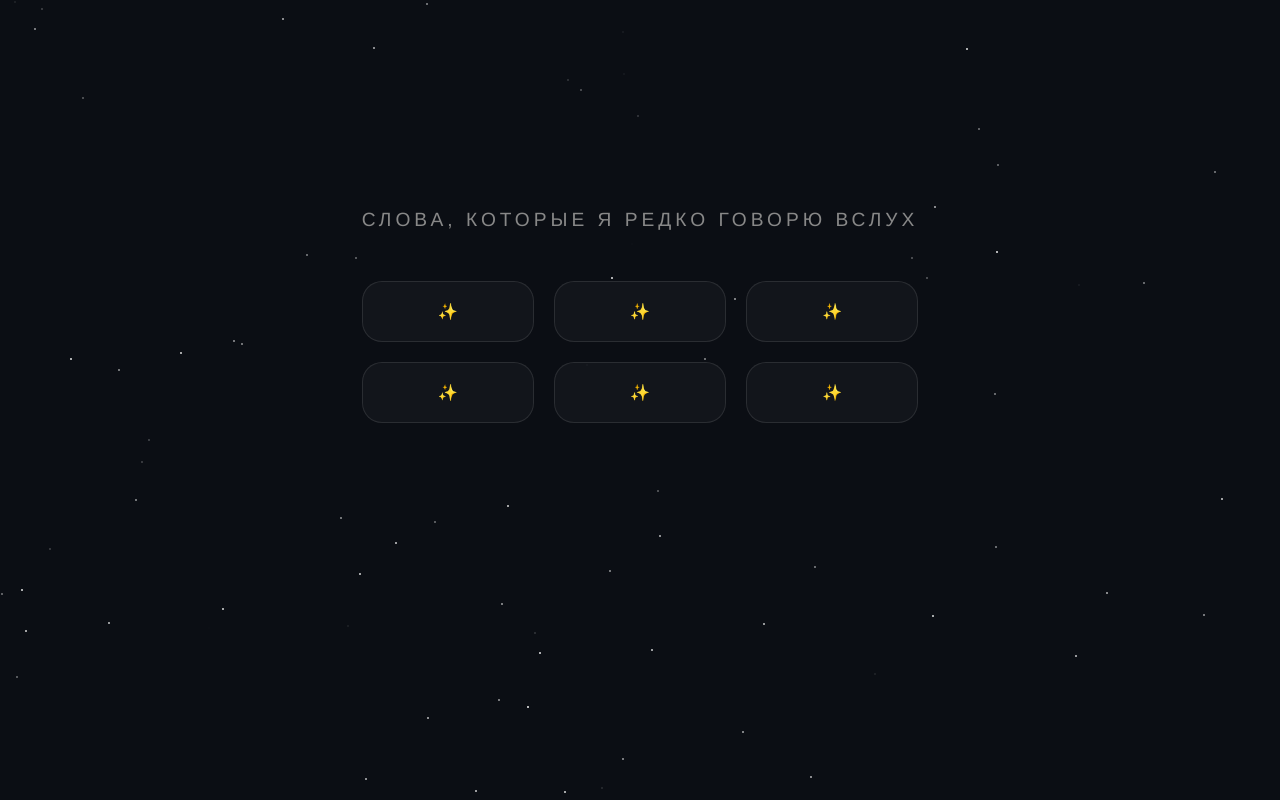
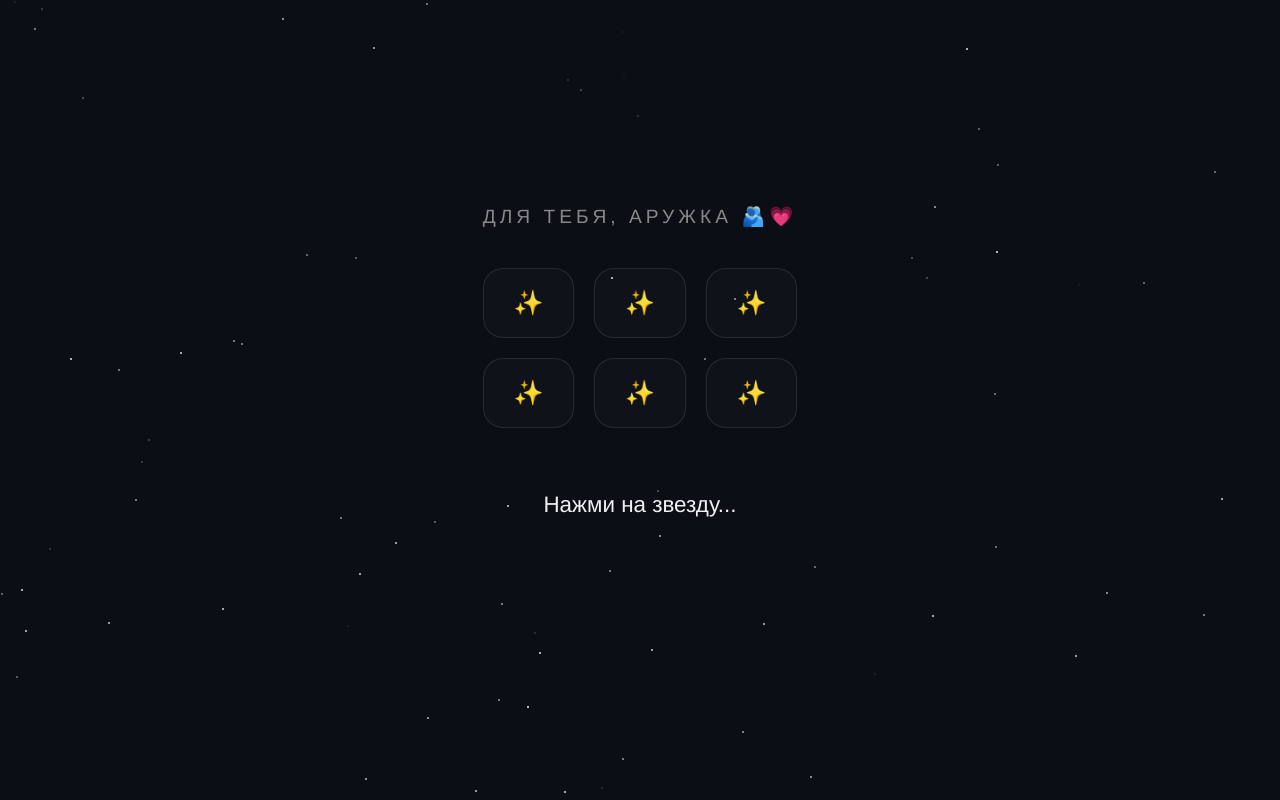
Before and after one commit to rasc1x/for-my-Queen-, a plain HTML site: page index.html in a window 1280 px wide. Drawn offline with Linux system fonts and the light colour scheme.

Commit message:
Update index.html

```diff
--- a/index.html
+++ b/index.html
@@ -5,20 +5,20 @@
     <meta name="viewport" content="width=device-width, initial-scale=1.0">
     <title>О тебе ✨</title>
     <style>
-        body { background: #0b0e14; color: #fff; font-family: 'Helvetica Neue', Arial, sans-serif; display: flex; align-items: center; justify-content: center; height: 100vh; margin: 0; overflow: hidden; }
+        body { background: #0b0e14; color: #fff; font-family: 'Helvetica Neue', Arial, sans-serif; display: flex; align-items: center; justify-content: center; min-height: 100vh; margin: 0; overflow: hidden; }
         .container { text-align: center; max-width: 600px; padding: 30px; z-index: 2; }
         .stars-bg { position: fixed; top: 0; left: 0; width: 100%; height: 100%; z-index: 1; pointer-events: none; }
-        h1 { font-weight: 200; font-size: 1.2rem; color: #888; letter-spacing: 4px; text-transform: uppercase; margin-bottom: 50px; }
+        h1 { font-weight: 200; font-size: 1.2rem; color: #888; letter-spacing: 4px; text-transform: uppercase; margin-bottom: 40px; }
         .sparkle-grid { display: grid; grid-template-columns: repeat(3, 1fr); gap: 20px; justify-content: center; }
-        .star { padding: 20px; border: 1px solid rgba(255,255,255,0.1); border-radius: 20px; cursor: pointer; transition: 0.5s; background: rgba(255,255,255,0.03); }
+        .star { padding: 20px; border: 1px solid rgba(255,255,255,0.1); border-radius: 20px; cursor: pointer; transition: all 0.4s ease; font-size: 1.5rem; background: rgba(255,255,255,0.02); }
         .star:hover { background: rgba(255,255,255,0.1); transform: scale(1.05); border-color: rgba(255,255,255,0.3); }
-        #display-area { margin-top: 60px; font-size: 1.4rem; color: #f0f0f0; line-height: 1.5; min-height: 120px; font-style: italic; padding: 0 20px; transition: 0.6s; opacity: 0; }
+        #display-area { margin-top: 60px; font-size: 1.4rem; color: #f0f0f0; line-height: 1.5; min-height: 120px; font-weight: 300; transition: opacity 0.5s ease; }
     </style>
 </head>
 <body>
     <div class="stars-bg" id="bg"></div>
     <div class="container">
-        <h1>Слова, которые я редко говорю вслух</h1>
+        <h1>Для тебя, Аружка 🫂💗</h1>
         <div class="sparkle-grid">
             <div class="star" onclick="show(0)">✨</div>
             <div class="star" onclick="show(1)">✨</div>
```
